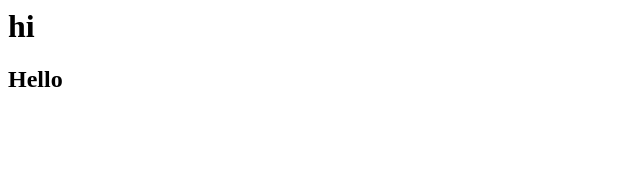
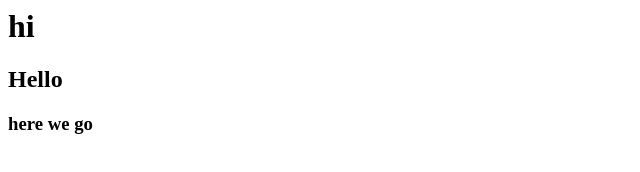
Before and after one commit to pradeepyaswanth/basic, a plain HTML site: page index.html in a window 1280 px wide. Shown: the whole page, without its empty margins (0-640 px from the left). Drawn offline with Linux system fonts and the light colour scheme.

Commit message:
subbranch

```diff
--- a/index.html
+++ b/index.html
@@ -5,5 +5,8 @@
       hi
     </h1>
     <h2>Hello</h2>
+    <h3>
+      here we go
+    </h3>
   </body>
 </html>
```
